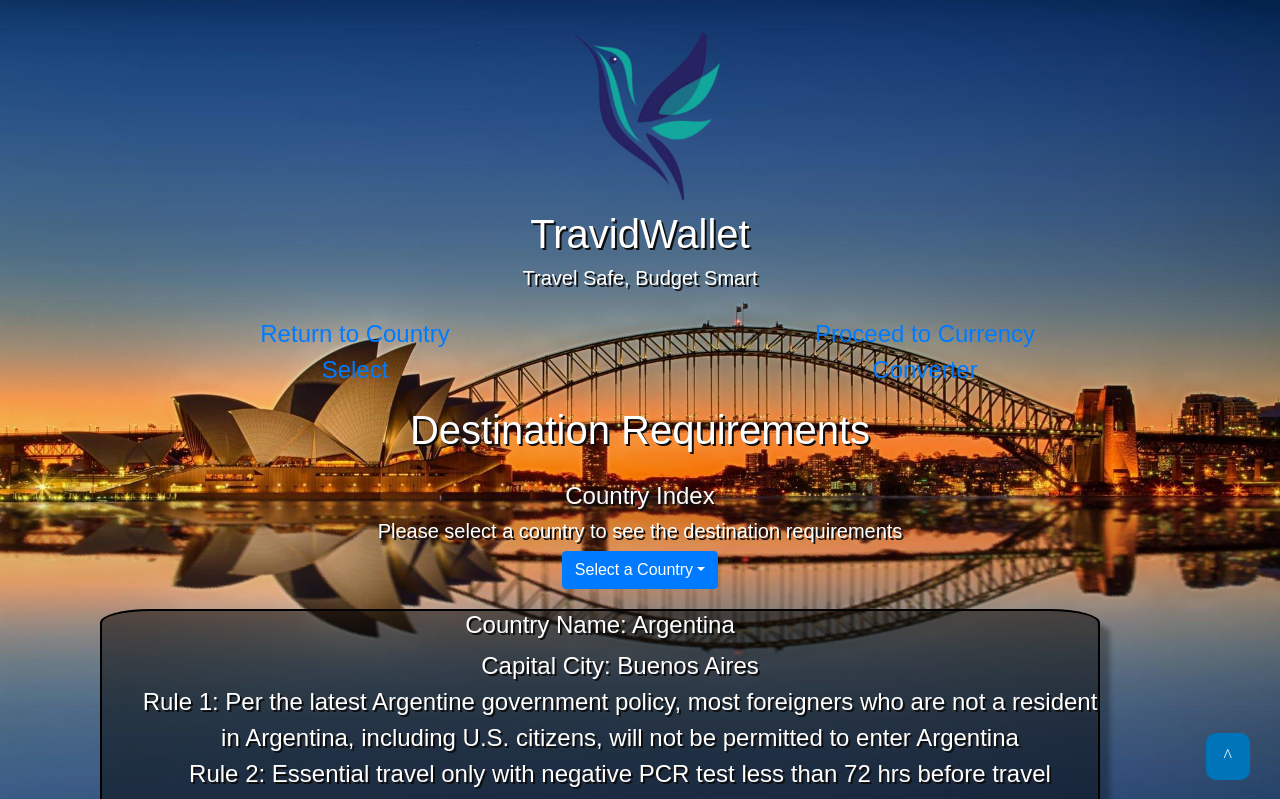
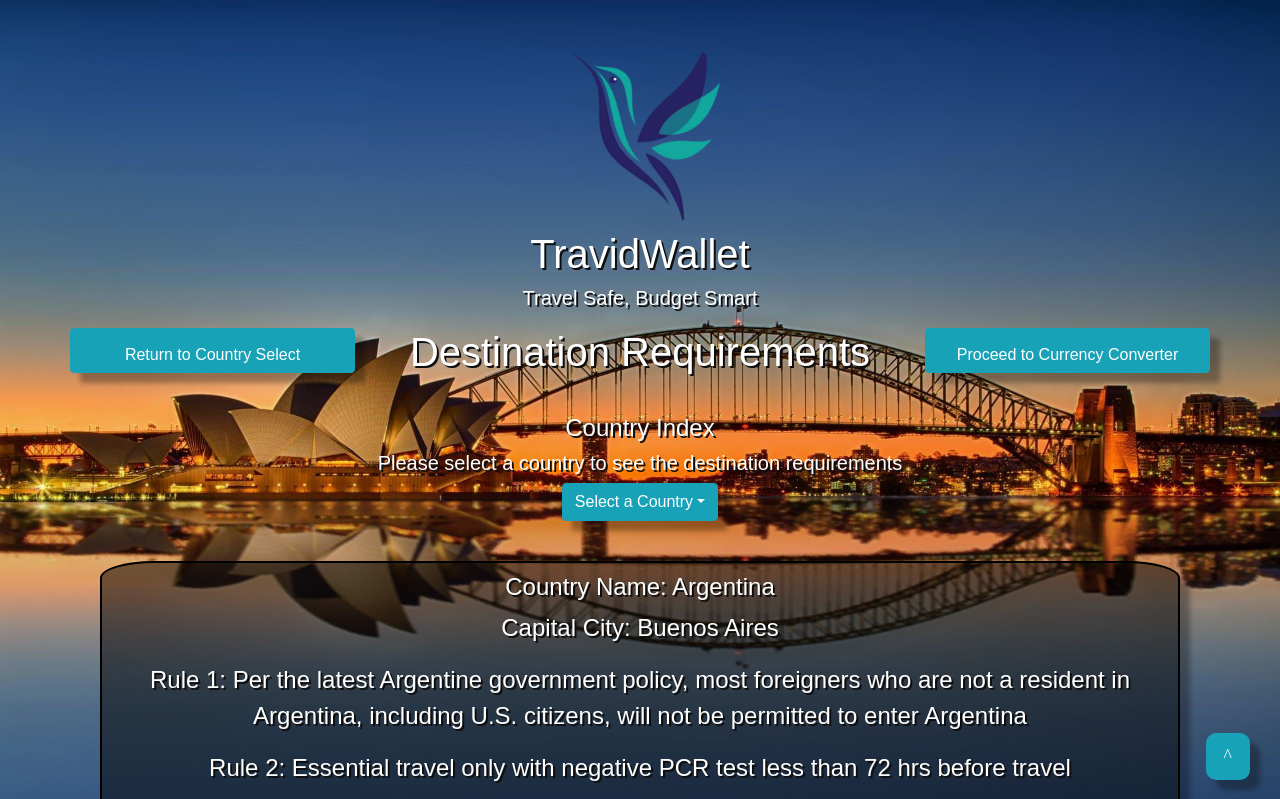
Before and after one commit to tjaved12/travelorsApp, a React (Create React App) app in the folder client/: page /Protocols in a window 1280 px wide. Shown: the top 799 px of the page. Built offline with nearby package versions, Linux system fonts and the light colour scheme.

Commit message:
button styles

```diff
--- a/client/src/components/CountryCard.js
+++ b/client/src/components/CountryCard.js
@@ -6,14 +6,14 @@ function CountryCard(props) {
     console.log(props.userInfo)
   return (
     <div className="container">
-      <div className="opaque whiteText protocol" id={props.userInfo.country}>
+      <div className="opaque whiteText protocol center" id={props.userInfo.country}>
         <h4>Country Name: {props.userInfo.country}</h4>
-        <ul>
-          <li> Capital City: {props.userInfo.capital}</li>
-          <li> Rule 1: {props.userInfo.rule1}</li>
-          <l1> Rule 2: {props.userInfo.rule2}</l1>
-          <li> CDC Advisory: {props.userInfo.advisory}</li>
-        </ul>
+        <div>
+          <p> Capital City: {props.userInfo.capital}</p>
+          <p> Rule 1: {props.userInfo.rule1}</p>
+          <p> Rule 2: {props.userInfo.rule2}</p>
+          <p> CDC Advisory: {props.userInfo.advisory}</p>
+        </div>
       </div>
     </div>
   );
--- a/client/src/components/Footer.js
+++ b/client/src/components/Footer.js
@@ -1,4 +1,5 @@
 import React from 'react'
+import { Button } from "react-bootstrap"
 
 export default function Footer() {
   //Get the button:
@@ -35,6 +36,6 @@ function topFunction() {
             </div>
           </div>
         </div>
-        <button onClick={topFunction} className="myBtn" id="myBtn" title="Go to top">^</button>
+        <Button variant="info" onClick={topFunction} className="myBtn" id="myBtn" title="Go to top">^</Button>
       </div>
     )}
--- a/client/src/components/style.css
+++ b/client/src/components/style.css
@@ -48,7 +48,7 @@ body {
  #img-container {
   height: 100px;
   width: 100%;
-  contain:;
+  /* contain:; */
   overflow: hidden;
   text-align: left;
 }
--- a/client/src/pages/Country.js
+++ b/client/src/pages/Country.js
@@ -7,6 +7,7 @@ import { Card } from "react-bootstrap";
 import { CardDeck } from "react-bootstrap";
 import { ListGroup } from "react-bootstrap";
 import logo from "./hummingbirdlogo.png"
+import { Button } from "react-bootstrap"
 
 class Country extends Component {
   state = {
@@ -128,12 +129,13 @@ class Country extends Component {
           <div type="Text" className="col-lg-4" ></div>
         </div>
         <div className="row">
-          <div type="Text" className="col-lg-6" >
-          <Link className="center nav-link" to='/Selection'>Return to Country Select</Link>
-          </div>
-          <div type="Text" className="col-lg-6" >
-            <Link className="center nav-link" to='/Protocols'>Proceed to Requirements</Link>
-          </div>
+          <Button variant="info" className="col-lg-3 navBtn">
+            <Link className="nav-link" to='/Selection'>Return to Country Select</Link>
+          </Button>
+          <div class="col-lg-6"></div>
+          <Button variant="info" className="col-lg-3 navBtn">
+            <Link className="nav-link" to='/Protocols'>Proceed to Requirements</Link>
+          </Button>
         </div>
         <div className="row">
           <div className="center">
--- a/client/src/pages/Login.js
+++ b/client/src/pages/Login.js
@@ -59,7 +59,7 @@ function LoginInfo() {
               <label className="whiteText" htmlFor ="exampleInputPassword1">Password</label>
               <input name="password" type="password" onChange={handleChange} className="form-control"  value={formState.password} placeholder="Password"/>
             </div>
-            <button type="submit" className="btn btn-info whiteText">Log In</button>
+            <button type="submit" className="btn btn-info">Log In</button>
           </form>
           <br></br>
           <p className="center whiteText">
--- a/client/src/pages/Protocols.js
+++ b/client/src/pages/Protocols.js
@@ -7,6 +7,7 @@ import 'bootstrap/dist/css/bootstrap.min.css';
 import rules from "../rules.json";
 import CountryCard from "../components/CountryCard"
 import logo from "./hummingbirdlogo.png"
+import { Button } from "react-bootstrap"
 
 
 export default function Protocols() {
@@ -31,26 +32,29 @@ console.log(users)
         <div type="Text" className="col-lg-4" ></div>
       </div>
       <div className="row">
-        <div className="col-lg-6">
-          <Link className="center nav-link" to='/Selection'>Return to Country Select</Link>
+        <Button variant="info" className="col-lg-3 navBtn">
+          <Link className="nav-link" to='/Selection'>Return to Country Select</Link>
+        </Button>
+        <div class="col-lg-6">
+          <h1 className="oneLineCenter whiteText">Destination Requirements</h1>
         </div>
-        <div className="col-lg-6">
-          <Link className="center nav-link" to='/Convertor'>Proceed to Currency Converter</Link>
-        </div>
+        <Button variant="info" className="col-lg-3 navBtn">
+          <Link className="nav-link" to='/Convertor'>Proceed to Currency Converter</Link>
+        </Button>
       </div>
       <div className="row">
         <div className="whiteText center col-lg-12">
-          <h1>Destination Requirements</h1>
+          {/* <h1></h1> */}
         </div>
       </div>
 
     {/* ------ Content ------> */}
       <div className="row">
-        <div className="whiteText center col-lg-12">
-          <h4>Country Index</h4>
-          <h5>Please select a country to see the destination requirements</h5>
+        <div className="center col-lg-12">
+          <h4 className="whiteText">Country Index</h4>
+          <h5 className="whiteText">Please select a country to see the destination requirements</h5>
           <Dropdown>
-            <Dropdown.Toggle variant="primary" id="dropdown-basic">Select a Country</Dropdown.Toggle>
+            <Dropdown.Toggle variant="info" id="dropdown-basic">Select a Country</Dropdown.Toggle>
               <Dropdown.Menu>
                 <Dropdown.Item href="#Argentina">Argentina</Dropdown.Item>
                 <Dropdown.Item href="#Auatralia">Australia</Dropdown.Item>
--- a/client/src/pages/Signup.js
+++ b/client/src/pages/Signup.js
@@ -58,7 +58,7 @@ const Signup =() =>{
               <label className="whiteText" htmlFor ="exampleInputPassword1">Password</label>
               <input name="password" type ="password" onChange={handleChange} className="form-control"  value={formState.password} placeholder="Password"/>
             </div>
-            <button type="submit" className="btn btn-info whiteText">Sign Up</button>
+            <button type="submit" className="btn btn-info">Sign Up</button>
           </form>
           <br></br>
           <p className="center whiteText">
--- a/client/src/pages/pages.css
+++ b/client/src/pages/pages.css
@@ -20,7 +20,7 @@ html{
 .container{
   font-family: 'Homenaje', sans-serif;
   font-size: 1.5rem;
-
+  margin: 20px auto;
 }
 
 .login{
@@ -43,6 +43,10 @@ html{
   margin: auto;
   width: 50%;
   padding: 10px;
+  text-align: center;
+}
+
+.oneLineCenter{
   text-align: center;
 }
 
@@ -96,7 +100,7 @@ footer{
   /* Remove borders */
   outline: none;
   /* Remove outline */
-  background-color: #0074b8;
+  /* background-color: #0074b8; */
   /* Set a background color */
   color: white;
   /* Text color */
@@ -133,8 +137,26 @@ ul{
 }
 
 .protocol{
-  width: 1000px;
+  width: auto;
 }
 
+.dropdown.item{
+  color: black;
+}
+
+.btn{
+  color: white;
+  box-shadow: 10px 10px 5px rgba(0, 0, 0, 0.3);
+}
+
+.nav-link{
+  color: white;
+}
+
+.navBtn{
+  text-align: center;
+  height: 45px;
+  width: 110px;
+}
 
 @import url(https://fonts.googleapis.com/css2?family=Homenaje&display=swap)
```
Lines whose indentation alone changed are shown as unchanged.
